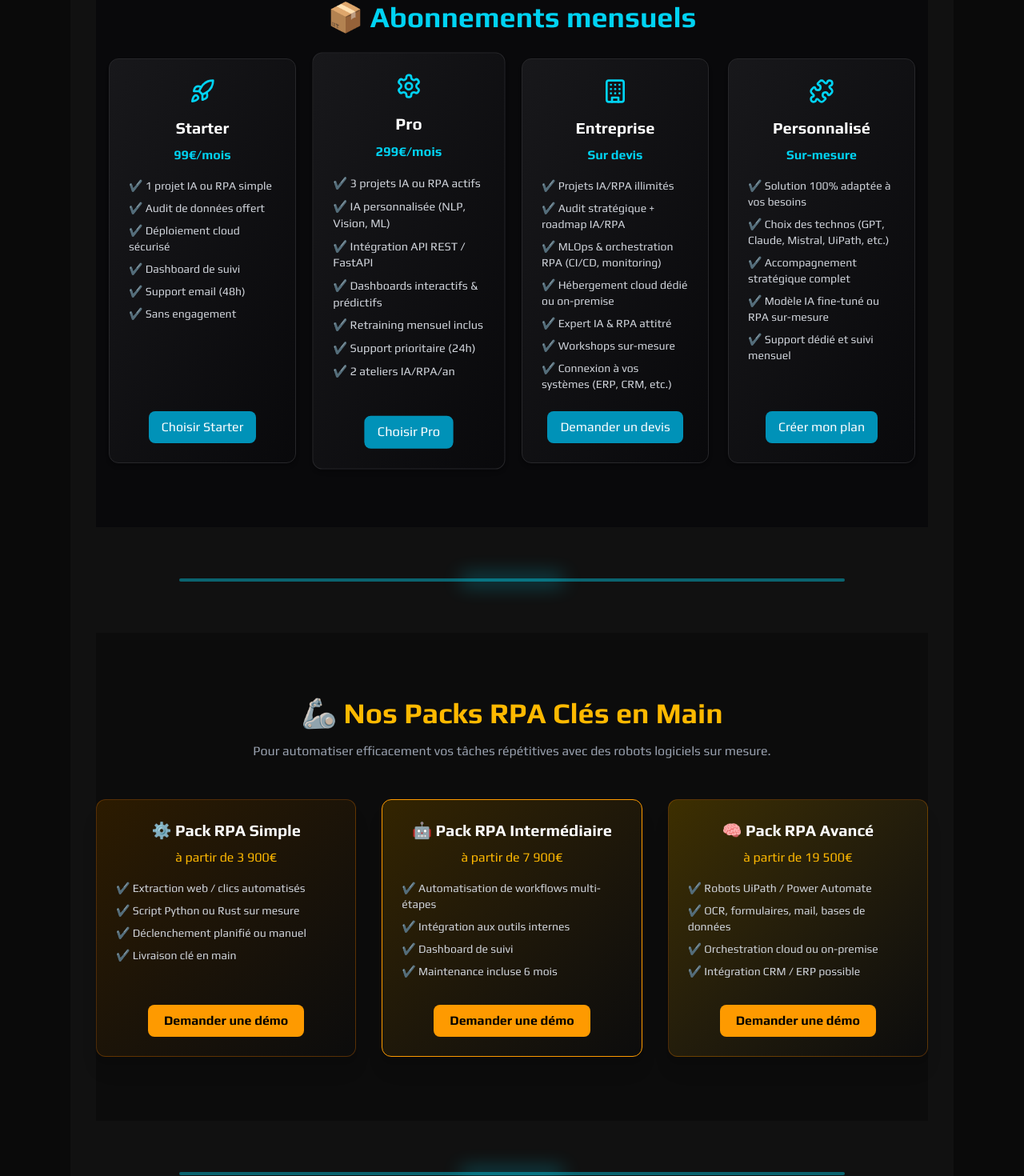
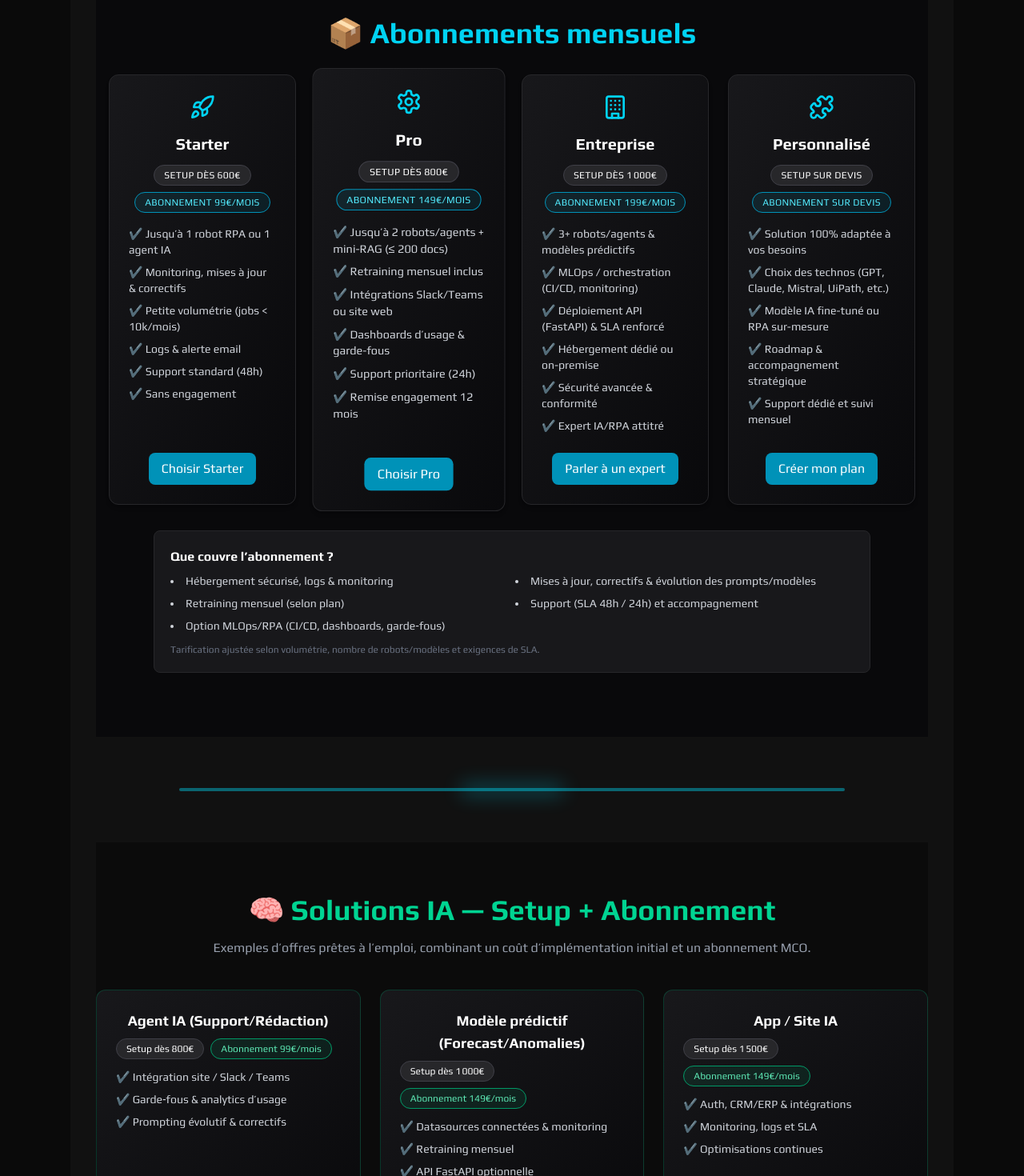
Before and after one commit to creacress/web-cresson-tech-v-0, a Next.js app: page /pricing in a window 1280 px wide. Shown: the part 1309-2779 px from the top of the page at 80% size. Built offline with nearby package versions, Linux system fonts and the light colour scheme.

Commit message:
MAJ Pricing

```diff
--- a/src/components/Pricing/PricingSection.tsx
+++ b/src/components/Pricing/PricingSection.tsx
@@ -7,7 +7,8 @@ import NeonDivider from '../ui/NeonDivider'
 
 type Plan = {
   name: string
-  price: string
+  setupFrom?: string
+  subscriptionFrom?: string
   features: string[]
   ctaLabel: string
   ctaLink?: string
@@ -18,13 +19,14 @@ type Plan = {
 const plans: Plan[] = [
   {
     name: 'Starter',
-    price: '99€/mois',
+    setupFrom: 'Setup dès 600€',
+    subscriptionFrom: 'Abonnement 99€/mois',
     features: [
-      '1 projet IA ou RPA simple',
-      'Audit de données offert',
-      'Déploiement cloud sécurisé',
-      'Dashboard de suivi',
-      'Support email (48h)',
+      'Jusqu’à 1 robot RPA ou 1 agent IA',
+      'Monitoring, mises à jour & correctifs',
+      'Petite volumétrie (jobs < 10k/mois)',
+      'Logs & alerte email',
+      'Support standard (48h)',
       'Sans engagement',
     ],
     ctaLabel: 'Choisir Starter',
@@ -32,15 +34,15 @@ const plans: Plan[] = [
   },
   {
     name: 'Pro',
-    price: '299€/mois',
+    setupFrom: 'Setup dès 800€',
+    subscriptionFrom: 'Abonnement 149€/mois',
     features: [
-      '3 projets IA ou RPA actifs',
-      'IA personnalisée (NLP, Vision, ML)',
-      'Intégration API REST / FastAPI',
-      'Dashboards interactifs & prédictifs',
+      'Jusqu’à 2 robots/agents + mini-RAG (≤ 200 docs)',
       'Retraining mensuel inclus',
+      'Intégrations Slack/Teams ou site web',
+      'Dashboards d’usage & garde-fous',
       'Support prioritaire (24h)',
-      '2 ateliers IA/RPA/an',
+      'Remise engagement 12 mois',
     ],
     ctaLabel: 'Choisir Pro',
     highlight: true,
@@ -48,27 +50,28 @@ const plans: Plan[] = [
   },
   {
     name: 'Entreprise',
-    price: 'Sur devis',
+    setupFrom: 'Setup dès 1 000€',
+    subscriptionFrom: 'Abonnement 199€/mois',
     features: [
-      'Projets IA/RPA illimités',
-      'Audit stratégique + roadmap IA/RPA',
-      'MLOps & orchestration RPA (CI/CD, monitoring)',
-      'Hébergement cloud dédié ou on-premise',
-      'Expert IA & RPA attitré',
-      'Workshops sur-mesure',
-      'Connexion à vos systèmes (ERP, CRM, etc.)',
+      '3+ robots/agents & modèles prédictifs',
+      'MLOps / orchestration (CI/CD, monitoring)',
+      'Déploiement API (FastAPI) & SLA renforcé',
+      'Hébergement dédié ou on-premise',
+      'Sécurité avancée & conformité',
+      'Expert IA/RPA attitré',
     ],
-    ctaLabel: 'Demander un devis',
+    ctaLabel: 'Parler à un expert',
     icon: Building,
   },
   {
     name: 'Personnalisé',
-    price: 'Sur-mesure',
+    setupFrom: 'Setup sur devis',
+    subscriptionFrom: 'Abonnement sur devis',
     features: [
       'Solution 100% adaptée à vos besoins',
       'Choix des technos (GPT, Claude, Mistral, UiPath, etc.)',
-      'Accompagnement stratégique complet',
       'Modèle IA fine-tuné ou RPA sur-mesure',
+      'Roadmap & accompagnement stratégique',
       'Support dédié et suivi mensuel',
     ],
     ctaLabel: 'Créer mon plan',
@@ -90,13 +93,13 @@ export default function PricingSection() {
             Nos offres couvrent toute la chaîne de valeur de l’IA et de la RPA : de la simple automatisation d’un processus métier jusqu’à la conception complète de modèles d’intelligence artificielle (Machine Learning, Deep Learning, NLP, LLM).
           </p>
           <p className="mb-4">
-            ➤ Pour les projets IA “simples” (classification, prédiction, détection…), nos forfaits débutent à 99€/mois. Pour des besoins plus spécifiques, nos plans Pro ou Entreprise incluent des intégrations personnalisées, du retraining, des ateliers et plus.
+            ➤ Pour les projets IA “simples” (classification, prédiction, détection…), le <strong>setup</strong> (one‑shot) couvre l’audit, le développement et le déploiement initial. L’<strong>abonnement</strong> assure le MCO (maintenance, correctifs, monitoring). Abonnement dès <strong>99€/mois</strong>.
           </p>
           <p className="mb-4">
             ➤ Pour les projets IA avancés ou sur-mesure (LLM, MLOps, fine-tuning de GPT, Claude, Mistral…), nous proposons une offre dédiée entièrement personnalisable.
           </p>
           <p className="mb-4">
-            ➤ Côté automatisation (RPA), nous proposons des robots sur mesure développés en Python, Rust ou via des plateformes comme UiPath et Power Automate, avec des packs adaptés à vos outils métiers.
+            ➤ Côté automatisation (RPA), nous proposons des robots sur mesure développés en Python, Rust ou via des plateformes comme UiPath et Power Automate, avec des packs adaptés à vos outils métiers. Chaque robot inclut un <strong>setup</strong> initial puis un <strong>abonnement</strong> selon la volumétrie.
           </p>
           <p className="mb-4">
             Pour plus de détails ou un devis sur-mesure ou un <Link href="/audit" className="underline text-cyan-400 hover:text-cyan-300">audit gratuit</Link>, n’hésitez pas à <Link href="/contact" className="underline text-cyan-400 hover:text-cyan-300">contactez-nous</Link>. Tous nos projets sont éligibles aux aides à l’innovation (Crédit Impôt Recherche, subventions BPI, etc.).
@@ -119,8 +122,15 @@ export default function PricingSection() {
                 <div className="flex justify-center text-cyan-400 mb-4">
                   <plan.icon className="w-8 h-8" />
                 </div>
-                <h3 className="text-xl font-bold mb-2">{plan.name}</h3>
-                <p className="text-cyan-400 font-semibold mb-4">{plan.price}</p>
+                <h3 className="text-xl font-bold mb-3">{plan.name}</h3>
+                <div className="flex items-center justify-center gap-2 mb-4 flex-wrap">
+                  {plan.setupFrom && (
+                    <span className="text-xs uppercase tracking-wide bg-zinc-800 border border-zinc-700 rounded-full px-3 py-1">{plan.setupFrom}</span>
+                  )}
+                  {plan.subscriptionFrom && (
+                    <span className="text-xs uppercase tracking-wide bg-cyan-500/10 border border-cyan-600 text-cyan-300 rounded-full px-3 py-1">{plan.subscriptionFrom}</span>
+                  )}
+                </div>
                 <ul className="text-sm text-gray-300 text-left space-y-2 mb-6">
                   {plan.features.map((feature, idx) => (
                     <li key={idx}>✔️ {feature}</li>
@@ -138,6 +148,79 @@ export default function PricingSection() {
             </div>
           ))}
         </div>
+        <div className="max-w-4xl mx-auto mt-8 text-left">
+          <div className="bg-zinc-900 border border-zinc-800 rounded-lg p-5">
+            <h3 className="text-base font-semibold text-white mb-2">Que couvre l’abonnement ?</h3>
+            <ul className="text-sm text-gray-300 grid grid-cols-1 md:grid-cols-2 gap-2 list-disc list-inside">
+              <li>Hébergement sécurisé, logs & monitoring</li>
+              <li>Mises à jour, correctifs & évolution des prompts/modèles</li>
+              <li>Retraining mensuel (selon plan)</li>
+              <li>Support (SLA 48h / 24h) et accompagnement</li>
+              <li>Option MLOps/RPA (CI/CD, dashboards, garde‑fous)</li>
+            </ul>
+            <p className="text-xs text-gray-500 mt-3">Tarification ajustée selon volumétrie, nombre de robots/modèles et exigences de SLA.</p>
+          </div>
+        </div>
+      </section>
+      <NeonDivider />
+      <section className="py-16 bg-[#0b0b0b] text-white text-center">
+        <h2 className="text-3xl md:text-4xl font-bold mb-4 text-emerald-400">🧠 Solutions IA — Setup + Abonnement</h2>
+        <p className="text-gray-400 max-w-3xl mx-auto mb-10">Exemples d’offres prêtes à l’emploi, combinant un coût d’implémentation initial et un abonnement MCO.</p>
+        <div className="grid grid-cols-1 md:grid-cols-3 gap-6 max-w-6xl mx-auto">
+          <div className="h-full flex flex-col justify-between bg-gradient-to-br from-zinc-900 to-zinc-950 p-6 rounded-xl border border-emerald-600/30">
+            <div>
+              <h3 className="text-lg font-semibold mb-2">Agent IA (Support/Rédaction)</h3>
+              <div className="flex items-center gap-2 mb-3 flex-wrap">
+                <span className="text-xs bg-zinc-800 border border-zinc-700 rounded-full px-3 py-1">Setup dès 800€</span>
+                <span className="text-xs bg-emerald-500/10 border border-emerald-600 text-emerald-300 rounded-full px-3 py-1">Abonnement 99€/mois</span>
+              </div>
+              <ul className="text-sm text-gray-300 space-y-2 text-left mb-4">
+                <li>✔️ Intégration site / Slack / Teams</li>
+                <li>✔️ Garde‑fous & analytics d’usage</li>
+                <li>✔️ Prompting évolutif & correctifs</li>
+              </ul>
+            </div>
+            <div>
+              <Link href="/contact?offre=agent-ia" className="inline-block mt-2 bg-emerald-500 hover:bg-emerald-600 text-black px-5 py-2 rounded-lg font-semibold transition">Demander un devis</Link>
+            </div>
+          </div>
+
+          <div className="h-full flex flex-col justify-between bg-gradient-to-br from-zinc-900 to-zinc-950 p-6 rounded-xl border border-emerald-600/30">
+            <div>
+              <h3 className="text-lg font-semibold mb-2">Modèle prédictif (Forecast/Anomalies)</h3>
+              <div className="flex items-center gap-2 mb-3 flex-wrap">
+                <span className="text-xs bg-zinc-800 border border-zinc-700 rounded-full px-3 py-1">Setup dès 1 000€</span>
+                <span className="text-xs bg-emerald-500/10 border border-emerald-600 text-emerald-300 rounded-full px-3 py-1">Abonnement 149€/mois</span>
+              </div>
+              <ul className="text-sm text-gray-300 space-y-2 text-left mb-4">
+                <li>✔️ Datasources connectées & monitoring</li>
+                <li>✔️ Retraining mensuel</li>
+                <li>✔️ API FastAPI optionnelle</li>
+              </ul>
+            </div>
+            <div>
+              <Link href="/contact?offre=modele-predictif" className="inline-block mt-2 bg-emerald-500 hover:bg-emerald-600 text-black px-5 py-2 rounded-lg font-semibold transition">Demander un devis</Link>
+            </div>
+          </div>
+
+          <div className="h-full flex flex-col justify-between bg-gradient-to-br from-zinc-900 to-zinc-950 p-6 rounded-xl border border-emerald-600/30">
+            <div>
+              <h3 className="text-lg font-semibold mb-2">App / Site IA</h3>
+              <div className="flex items-center gap-2 mb-3 flex-wrap">
+                <span className="text-xs bg-zinc-800 border border-zinc-700 rounded-full px-3 py-1">Setup dès 1 500€</span>
+                <span className="text-xs bg-emerald-500/10 border border-emerald-600 text-emerald-300 rounded-full px-3 py-1">Abonnement 149€/mois</span>
+              </div>
+              <ul className="text-sm text-gray-300 space-y-2 text-left mb-4">
+                <li>✔️ Auth, CRM/ERP & intégrations</li>
+                <li>✔️ Monitoring, logs et SLA</li>
+                <li>✔️ Optimisations continues</li>
+              </ul>
+            </div>
+            <div>
+              <Link href="/contact?offre=app-ia" className="inline-block mt-2 bg-emerald-500 hover:bg-emerald-600 text-black px-5 py-2 rounded-lg font-semibold transition">Demander un devis</Link>
+            </div>
+          </div>
+        </div>
       </section>
       <NeonDivider />
       {/* Section Packs RPA */}
@@ -151,7 +234,8 @@ export default function PricingSection() {
           <div className="h-full flex flex-col justify-between bg-gradient-to-br from-[#2c1b00] to-[#0c0c0c] p-6 rounded-xl border border-amber-600/30 shadow-xl hover:shadow-amber-500/10 transition">
             <div>
               <h3 className="text-xl font-bold text-white mb-2">⚙️ Pack RPA Simple</h3>
-              <p className="text-amber-400 font-medium mb-4">à partir de 3 900€</p>
+              <p className="text-amber-400 font-medium mb-2">Setup à partir de 3 900€</p>
+              <p className="text-amber-300/80 text-sm">+ Abonnement dès 99€/mois</p>
               <ul className="text-sm text-gray-300 space-y-2 text-left mb-4">
                 <li>✔️ Extraction web / clics automatisés</li>
                 <li>✔️ Script Python ou Rust sur mesure</li>
@@ -168,7 +252,8 @@ export default function PricingSection() {
           <div className="h-full flex flex-col justify-between bg-gradient-to-br from-[#332400] to-[#0c0c0c] p-6 rounded-xl border border-amber-500 shadow-xl hover:shadow-amber-500/20 transition">
             <div>
               <h3 className="text-xl font-bold text-white mb-2">🤖 Pack RPA Intermédiaire</h3>
-              <p className="text-amber-400 font-medium mb-4">à partir de 7 900€</p>
+              <p className="text-amber-400 font-medium mb-2">Setup à partir de 7 900€</p>
+              <p className="text-amber-300/80 text-sm">+ Abonnement dès 149€/mois</p>
               <ul className="text-sm text-gray-300 space-y-2 text-left mb-4">
                 <li>✔️ Automatisation de workflows multi-étapes</li>
                 <li>✔️ Intégration aux outils internes</li>
@@ -185,7 +270,8 @@ export default function PricingSection() {
           <div className="h-full flex flex-col justify-between bg-gradient-to-br from-[#3d2f00] to-[#0c0c0c] p-6 rounded-xl border border-amber-600/30 shadow-xl hover:shadow-amber-500/10 transition">
             <div>
               <h3 className="text-xl font-bold text-white mb-2">🧠 Pack RPA Avancé</h3>
-              <p className="text-amber-400 font-medium mb-4">à partir de 19 500€</p>
+              <p className="text-amber-400 font-medium mb-2">Setup à partir de 19 500€</p>
+              <p className="text-amber-300/80 text-sm">+ Abonnement sur devis</p>
               <ul className="text-sm text-gray-300 space-y-2 text-left mb-4">
                 <li>✔️ Robots UiPath / Power Automate</li>
                 <li>✔️ OCR, formulaires, mail, bases de données</li>
@@ -223,7 +309,7 @@ export default function PricingSection() {
             </ul>
           </div>
           <p className="text-sm text-gray-500 italic mt-8 animate-fade-in-up delay-300">
-            L’abonnement démarre à <strong>99€/mois</strong> pour les projets simples. Tarification ajustée selon volumétrie, nombre de modèles ou robots, et SLA souhaité.
+            Abonnement dès <strong>99€/mois</strong> (projets simples). Le montant dépend de la volumétrie, du nombre de robots/modèles et du SLA choisi.
           </p>
         </div>
       </section>
```
